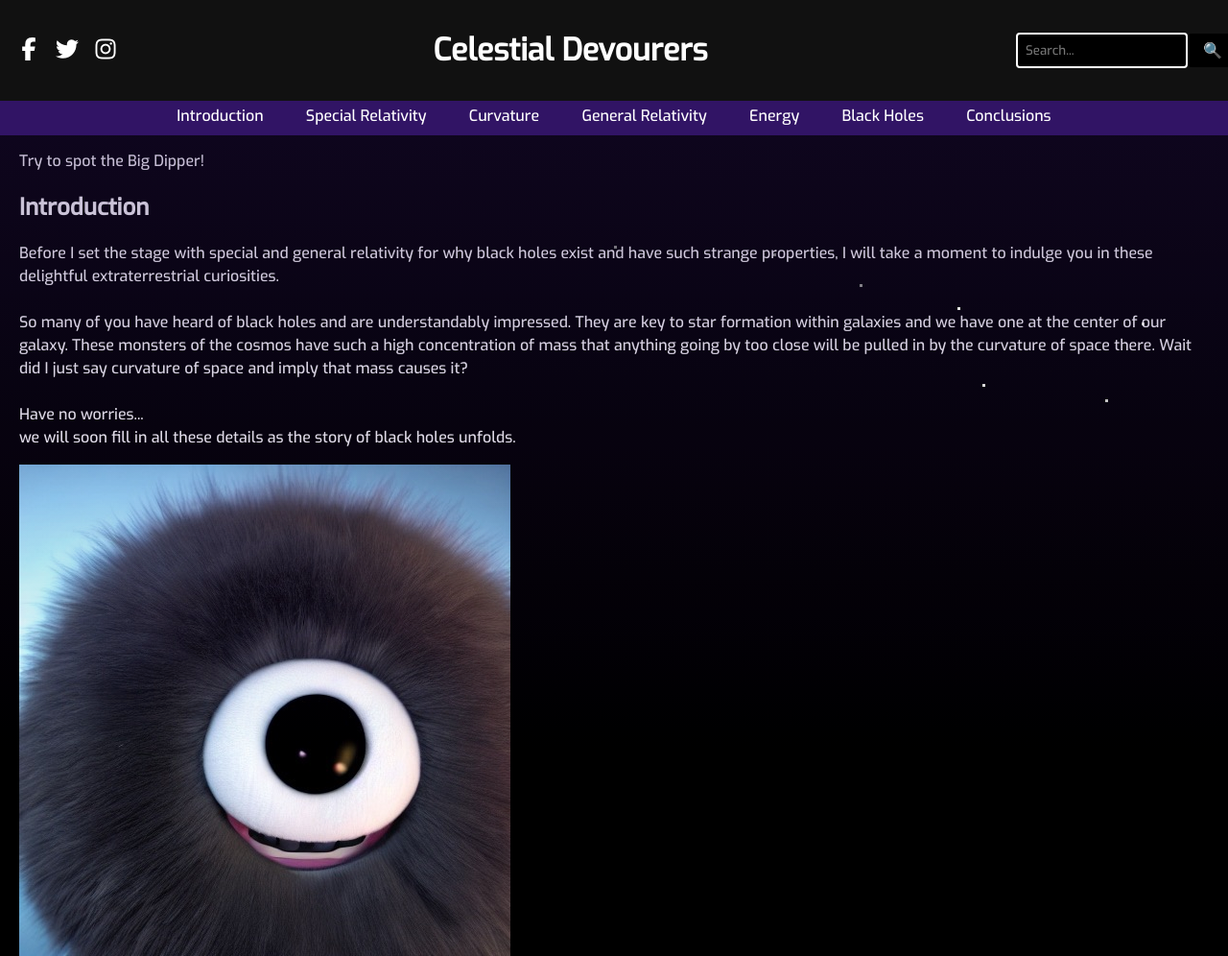
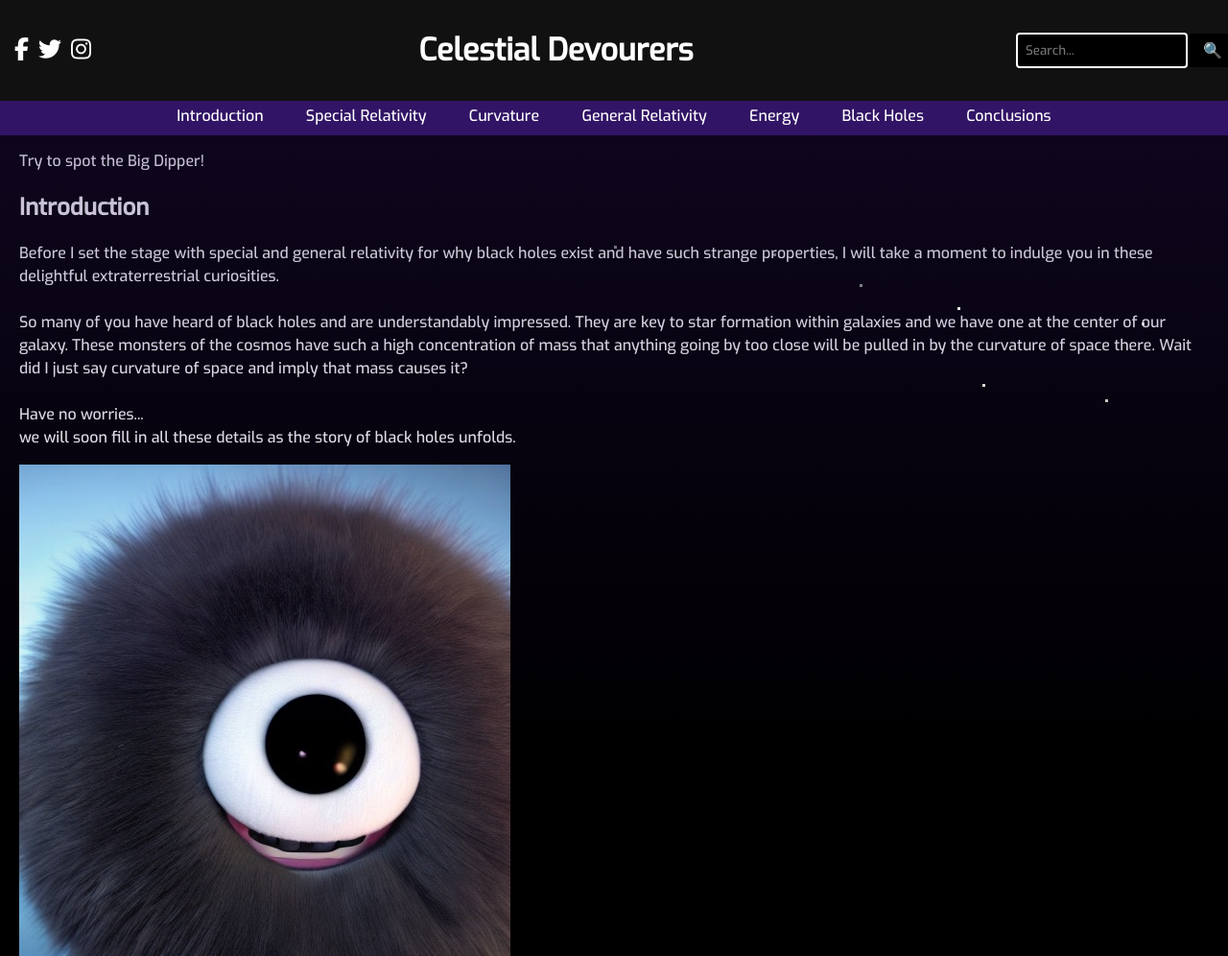
Before and after one commit to HallieMik/BlackHoles, a plain HTML site: page index.html in a window 1280 px wide. Shown: the top 996 px of the page at 96% size. Drawn offline with nearby package versions, Linux system fonts and the light colour scheme; some packages are replaced by stand-ins of ours.

Commit message:
Update index.html

```diff
--- a/index.html
+++ b/index.html
@@ -10,7 +10,7 @@
         <title>MathJax Example</title>
         <script src="https://polyfill.io/v3/polyfill.min.js?features=es6"></script>
         <script src="https://cdn.mathjax.org/mathjax/latest/MathJax.js?config=TeX-MML-AM_CHTML"></script>
-        <link rel="stylesheet" href="fonts/fontawesome/css/all.css">
+        <link rel="stylesheet" href="fonts/Exo/fontawesome/css/all.css">
 
     </head>
 <body>
```
